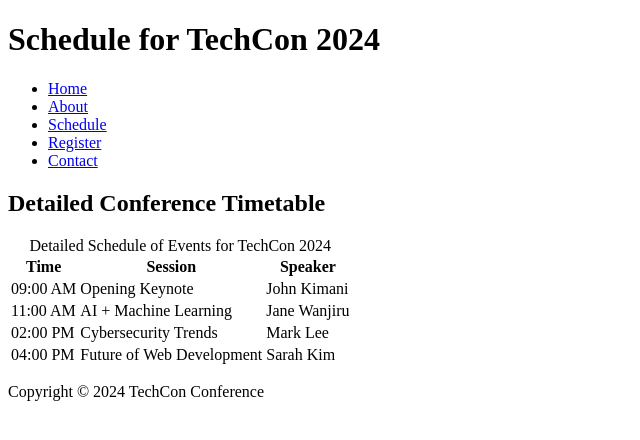
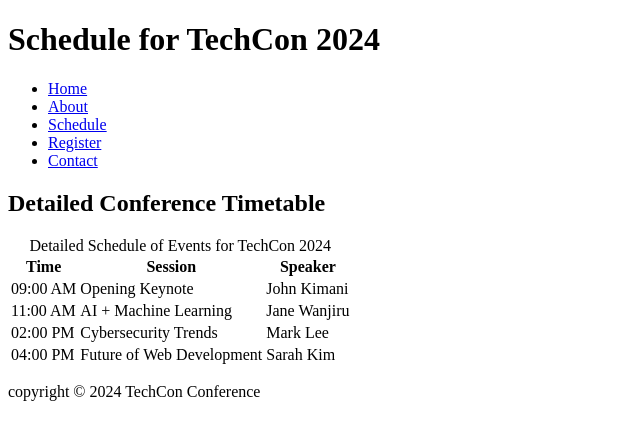
Before and after one commit to Ntinyari1/TechCon_HTML, a plain HTML site: page techcon_website/schedule.html in a window 1280 px wide. Shown: the full height of the page, 0-640 px from the left. Drawn offline with Linux system fonts and the light colour scheme.

Commit message:
case change

```diff
--- a/techcon_website/schedule.html
+++ b/techcon_website/schedule.html
@@ -62,7 +62,7 @@
     </main>
 
    <footer>
-        <p>Copyright &copy; 2024 TechCon Conference</p>
+        <p>copyright &copy; 2024 TechCon Conference</p>
     </footer>
 </body>
 </html>
```
